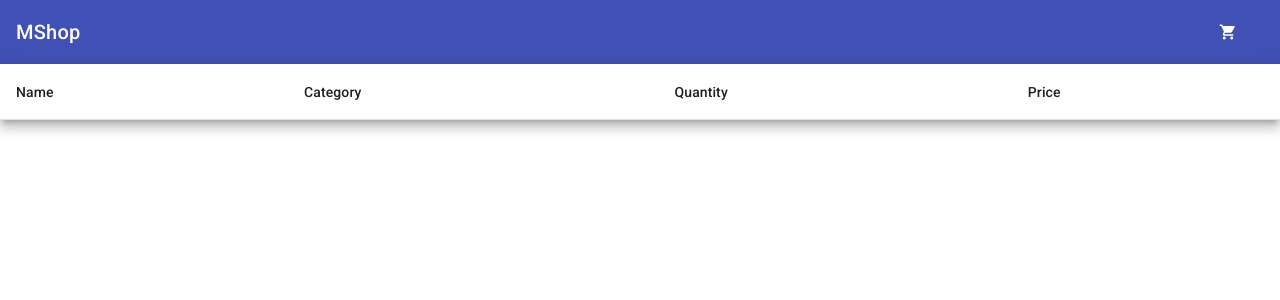
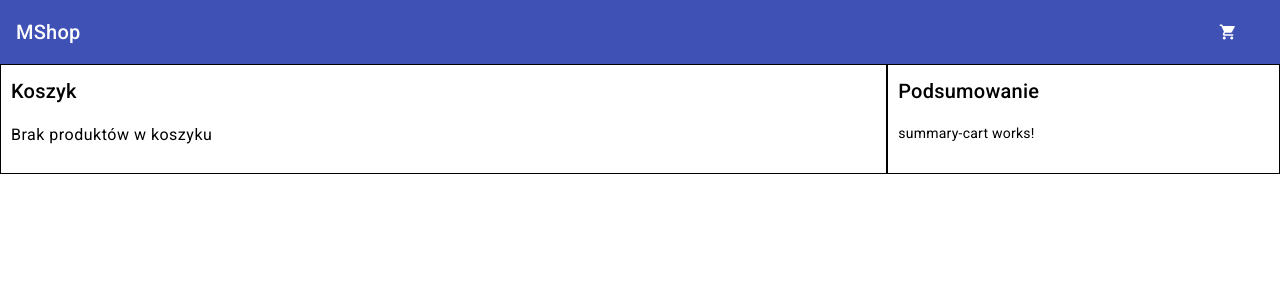
Before and after one commit to mshop-project/mshopclient, an Angular app: page /cart in a window 1280 px wide. Shown: the top 300 px of the page. Built offline with nearby package versions, Linux system fonts and the light colour scheme.

Commit message:
feat: add summary component to cart

```diff
--- a/src/app/components/cart-list/cart-list.component.html
+++ b/src/app/components/cart-list/cart-list.component.html
@@ -1,3 +1,4 @@
+<ng-container *ngIf="dataToView().length>0; else emptyCart">
 <table mat-table [dataSource]="dataToView()" class="mat-elevation-z8">
 
     <ng-container matColumnDef="name">
@@ -22,6 +23,15 @@
       <td mat-cell *matCellDef="let element"> {{element.price * element.quantity}} </td>
     </ng-container>
 
+    <ng-container matColumnDef="action">
+      <th mat-header-cell *matHeaderCellDef> Usuń produkt </th>
+      <td mat-cell *matCellDef="let element"> <button mat-button color="primary" (click)="deleteProduct(element.id)">Usuń</button></td>
+    </ng-container>
+
     <tr mat-header-row *matHeaderRowDef="displayedColumns"></tr>
     <tr mat-row *matRowDef="let row; columns: displayedColumns;"></tr>
   </table>
+</ng-container>
+  <ng-template #emptyCart>
+      <h4>Brak produktów w koszyku</h4>
+  </ng-template>
--- a/src/app/components/cart-list/cart-list.component.ts
+++ b/src/app/components/cart-list/cart-list.component.ts
@@ -19,7 +19,7 @@ export class CartListComponent implements OnInit, OnDestroy{
   cartService$ : Subscription = null!
   dataToView : WritableSignal<CartProduct[]> = signal([])
 
-  displayedColumns: string[] = ['name', 'category', 'quantity', 'price'];
+  displayedColumns: string[] = ['name', 'category', 'quantity', 'price', 'action'];
 
   ngOnInit(): void {
    this.cartService$ = this.cartService.cartData.subscribe(data =>
--- /dev/null
+++ b/src/app/components/summary-cart/summary-cart.component.html
@@ -0,0 +1 @@
+<p>summary-cart works!</p>
--- a/src/app/pages/cart-page/cart-page.component.html
+++ b/src/app/pages/cart-page/cart-page.component.html
@@ -1 +1,10 @@
-<app-cart-list>
+<div style="display: flex;">
+    <div style="flex: 70%; border: 1px solid black; padding: 10px;">
+      <h2>Koszyk</h2>
+      <app-cart-list />
+    </div>
+    <div style="flex: 30%; border: 1px solid black; padding: 10px;">
+      <h2>Podsumowanie</h2>
+      <app-summary-cart />
+    </div>
+  </div>
--- a/src/app/pages/cart-page/cart-page.component.ts
+++ b/src/app/pages/cart-page/cart-page.component.ts
@@ -1,11 +1,12 @@
 import { CommonModule } from '@angular/common';
 import { Component } from '@angular/core';
 import { CartListComponent } from '../../components/cart-list/cart-list.component';
+import { SummaryCartComponent } from '../../components/summary-cart/summary-cart.component';
 
 @Component({
   selector: 'app-cart-page',
   standalone: true,
-  imports: [CommonModule, CartListComponent],
+  imports: [CommonModule, CartListComponent, SummaryCartComponent],
   templateUrl: './cart-page.component.html',
   styleUrl: './cart-page.component.scss'
 })
```
Also changed, not shown: src/app/components/summary-cart/summary-cart.component.ts (added, +12 -0 lines), src/app/components/summary-cart/summary-cart.component.scss (added), 1 other file (tests, documents, lock files or other folders).
